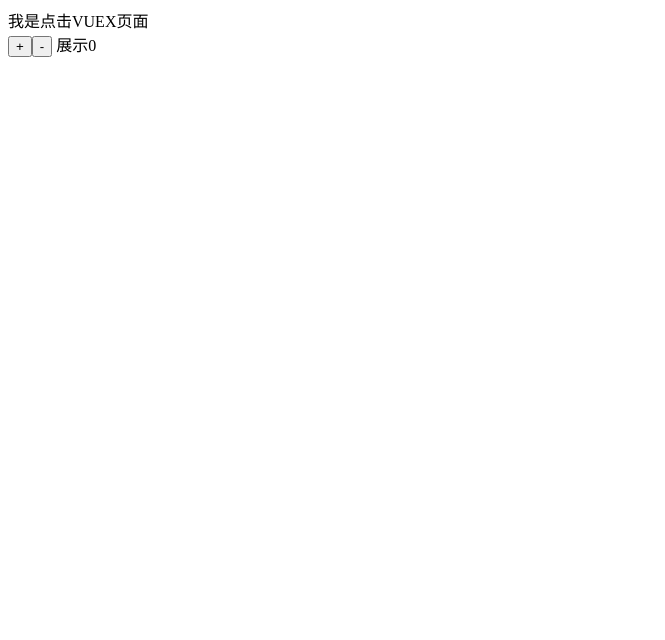
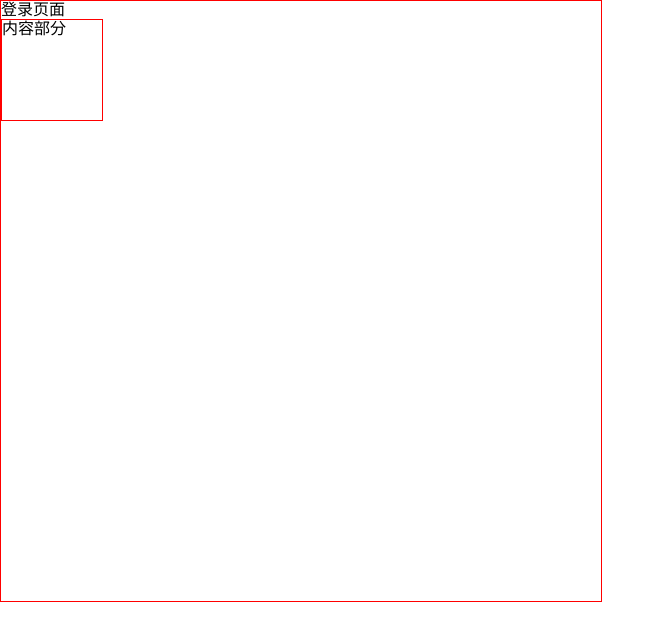
Before and after one commit to lnden/vue-element-admin, a Vue app: page /#/login in a window 1280 px wide. Shown: the top 640 px of the page, without its empty margins (0-665 px from the left). Built offline with nearby package versions, Linux system fonts and the light colour scheme.

Commit message:
add element transition scss

```diff
--- a/package.json
+++ b/package.json
@@ -11,6 +11,8 @@
   },
   "dependencies": {
     "axios": "^0.18.0",
+    "element-ui": "^2.4.11",
+    "normalize.css": "^8.0.1",
     "vue": "^2.5.2",
     "vue-router": "^3.0.2",
     "vuex": "^3.0.1"
@@ -33,6 +35,7 @@
     "friendly-errors-webpack-plugin": "^1.6.1",
     "html-webpack-plugin": "^2.30.1",
     "node-notifier": "^5.1.2",
+    "node-sass": "^4.11.0",
     "optimize-css-assets-webpack-plugin": "^3.2.0",
     "ora": "^1.2.0",
     "portfinder": "^1.0.13",
@@ -40,6 +43,7 @@
     "postcss-loader": "^2.0.8",
     "postcss-url": "^7.2.1",
     "rimraf": "^2.6.0",
+    "sass-loader": "^7.1.0",
     "semver": "^5.3.0",
     "shelljs": "^0.7.6",
     "uglifyjs-webpack-plugin": "^1.1.1",
--- a/src/App.vue
+++ b/src/App.vue
@@ -1,6 +1,6 @@
 <template>
   <section>
-    <vuexdemo />
+    <router-view></router-view>
   </section>
 </template>
 
--- a/src/main.js
+++ b/src/main.js
@@ -5,6 +5,12 @@ import App from './App'
 
 import store from './store'
 import router from './router'
+
+import ElementUI from 'element-ui'
+import 'element-ui/lib/theme-chalk/index.css';
+Vue.use(ElementUI);
+
+import 'normalize.css'
 
 Vue.config.productionTip = false
 
--- a/src/router/index.js
+++ b/src/router/index.js
@@ -7,9 +7,8 @@ import Layout from '@/views/layout/Layout'
 
 export const constantRouterMap = [
     {
-        path: '',
-        component: Layout,
-        redirect: 'home',
+        path: '/login',
+        component: () => import('@/views/login/Login'),
         hidden: true
     }
 ]
--- /dev/null
+++ b/src/styles/public/transition.scss
@@ -0,0 +1,10 @@
+.login{
+    width:600px;
+    height:600px;
+    border:1px solid #f00;
+    .contents{
+        width:100px;
+        height:100px;
+        border:1px solid #f00;
+    }
+}
--- /dev/null
+++ b/src/views/login/Login.vue
@@ -0,0 +1,32 @@
+<template>
+    <section class="login">
+        登录页面
+        <div class="contents">
+            内容部分
+        </div>
+    </section>
+</template>
+
+<script>
+    export default {
+        name:'login',
+        data(){
+            return {
+
+            }
+        }
+    }
+</script>
+
+<style res="stylesheet/scss" lang="scss" scoped>
+    .login{
+        width:600px;
+        height:600px;
+        border:1px solid #f00;
+        .contents{
+            width:100px;
+            height:100px;
+            border:1px solid #f00;
+        }
+    }
+</style>
```
Also changed, not shown: 2 other files (tests, documents, lock files or other folders).
